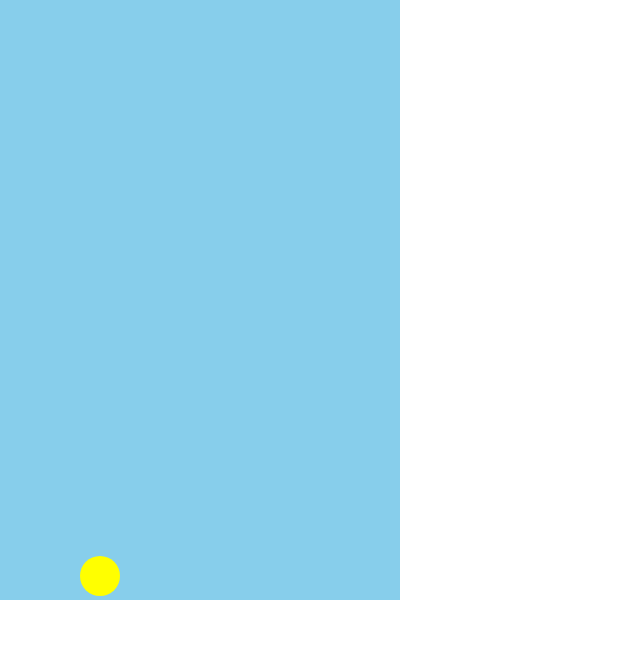
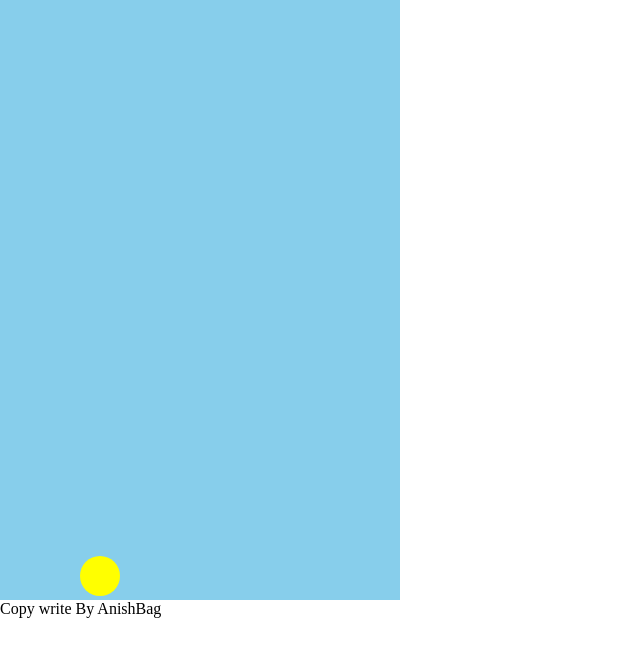
Before and after one commit to Anishbag/Flappy-Bird-Clone, a plain HTML site: page index.html in a window 1280 px wide. Shown: the whole page, without its empty margins (0-640 px from the left). Drawn offline with Linux system fonts and the light colour scheme.

Commit message:
footertag-added

```diff
--- a/index.html
+++ b/index.html
@@ -41,5 +41,8 @@
 </div>
 
 <script src="script.js"></script>
+<footer>
+    Copy write By AnishBag
+</footer>
 </body>
 </html>
```
